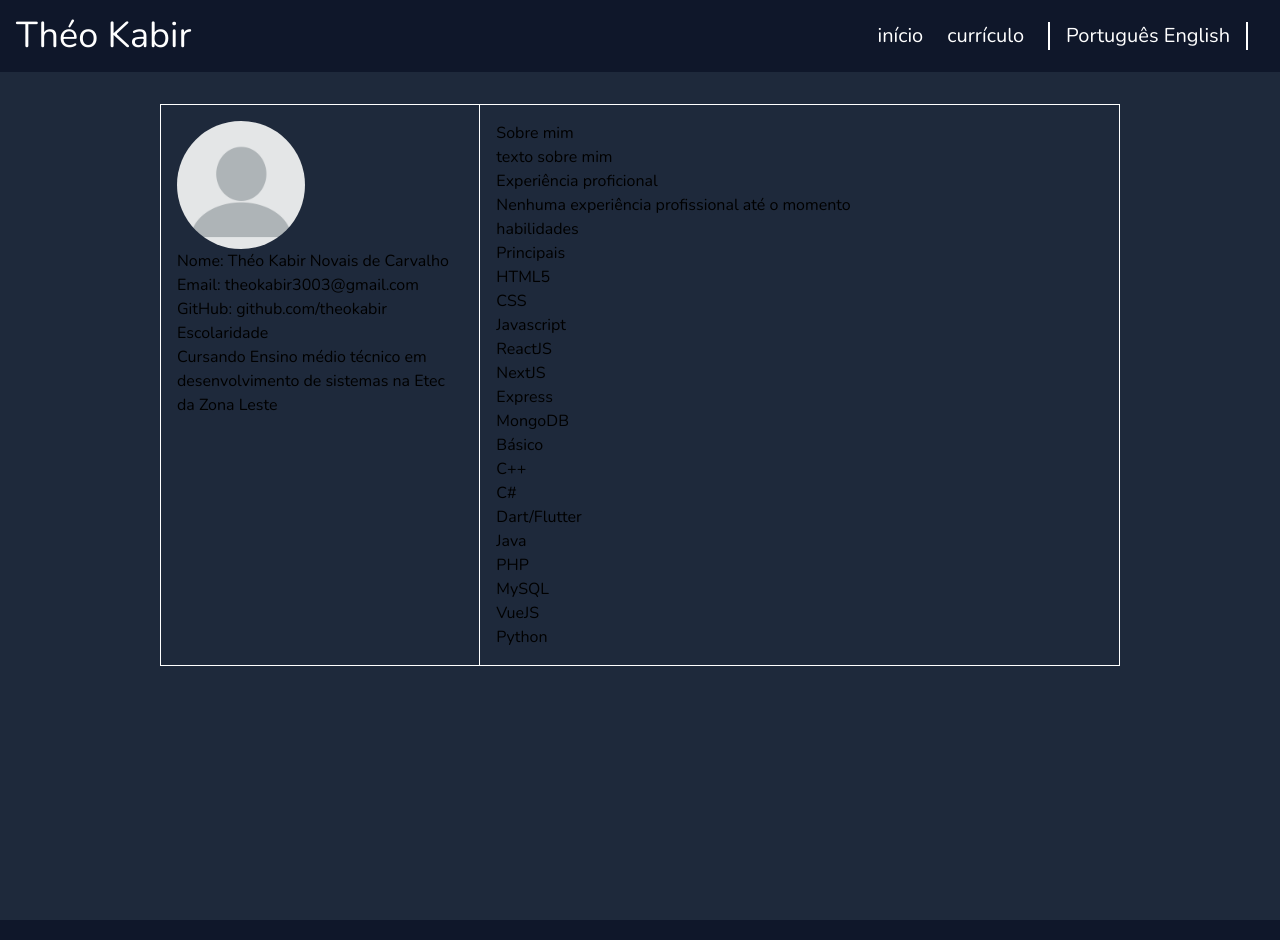
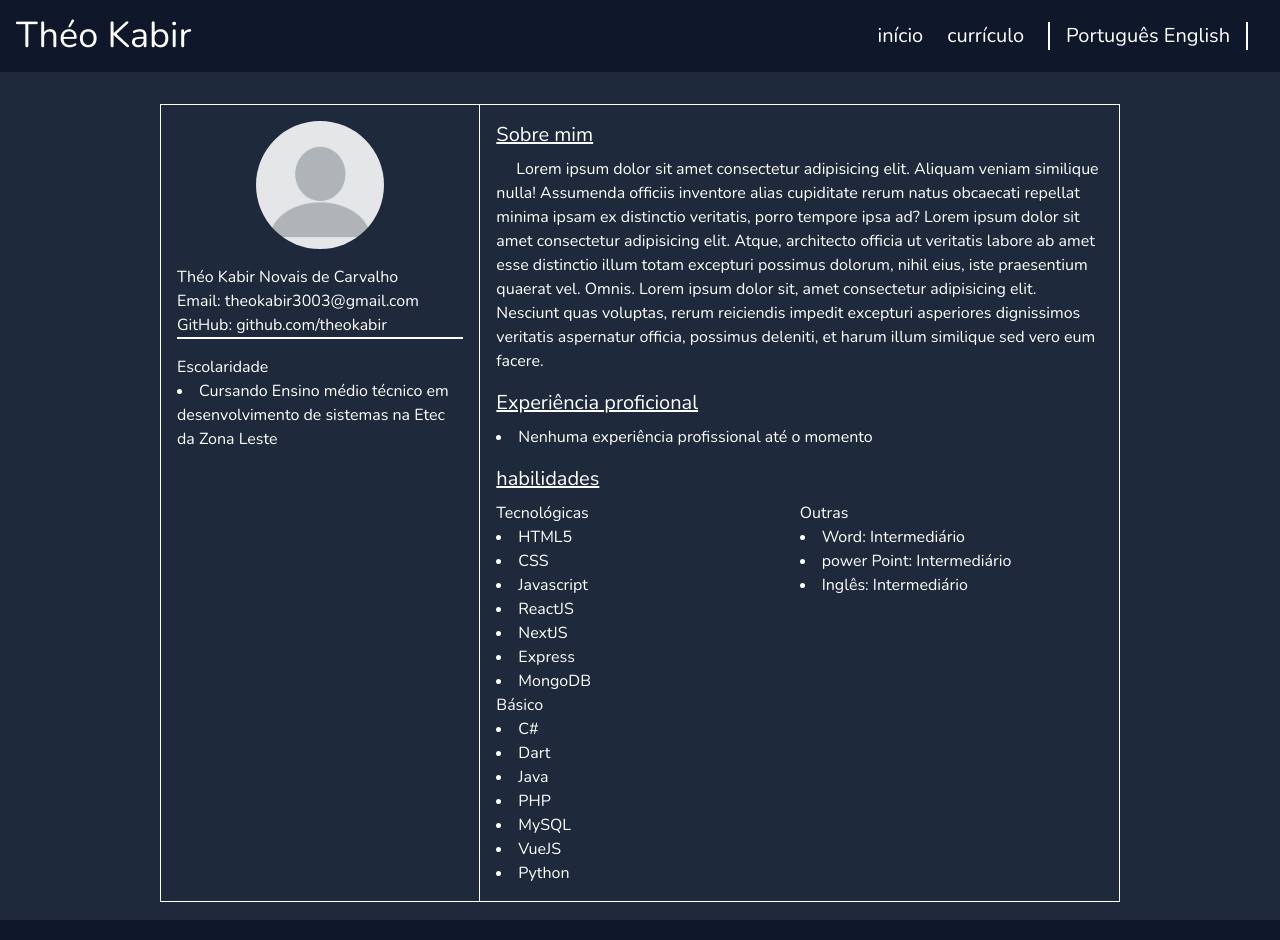
Before and after one commit to theokabir/Portifolio, a React (Create React App) app: page /resume in a window 1280 px wide. Shown: the top 940 px of the page. Built offline with nearby package versions, Linux system fonts and the light colour scheme.

Commit message:
inicio da estilização da página de currículo

```diff
--- a/src/App.js
+++ b/src/App.js
@@ -43,7 +43,7 @@ function App() {
           </Switch>
         </AnimatePresence>
       </div>
-      <Footer />
+      <Footer language={language} />
     </Router>
   );
 }
--- a/src/components/Footer.js
+++ b/src/components/Footer.js
@@ -1,9 +1,9 @@
-export default function Footer(){
+export default function Footer({ language }){
   return (
     <footer className="text-center text-white p-4 bg-blueGray-900 mt-4">
-      <p>Por: Theo Kabir Novais de Carvalho</p>
+      <p>{language.footer.by}: Theo Kabir Novais de Carvalho</p>
       <p>
-        Contato: <a href="mailto:theokabir3003@gmail.com" className="
+        {language.footer.contact}: <a href="mailto:theokabir3003@gmail.com" className="
         text-blue-500 hover:underline
         ">
           theokabir3003@gmail.com
--- a/src/components/resume/Body.js
+++ b/src/components/resume/Body.js
@@ -1,20 +1,22 @@
 export default function Body({ language }){
   return(
-    <div className="md:col-span-2 md:p-4">
+    <div className="md:col-span-2 p-4">
       <div>
-        <h4>Sobre mim</h4>
-        <p>texto sobre mim</p>
+        <h4 className="text-xl underline mb-2">Sobre mim</h4>
+        <p style={{textIndent: 20}} >Lorem ipsum dolor sit amet consectetur adipisicing elit. Aliquam veniam similique nulla! Assumenda officiis inventore alias cupiditate rerum natus obcaecati repellat minima ipsam ex distinctio veritatis, porro tempore ipsa ad? Lorem ipsum dolor sit amet consectetur adipisicing elit. Atque, architecto officia ut veritatis labore ab amet esse distinctio illum totam excepturi possimus dolorum, nihil eius, iste praesentium quaerat vel. Omnis. Lorem ipsum dolor sit, amet consectetur adipisicing elit. Nesciunt quas voluptas, rerum reiciendis impedit excepturi asperiores dignissimos veritatis aspernatur officia, possimus deleniti, et harum illum similique sed vero eum facere.</p>
       </div>
       <div>
-        <h4>Experiência proficional</h4>
-        <ul>
+        <h4 className="text-xl underline mt-4 mb-2">Experiência proficional</h4>
+        <ul className="list-disc list-inside">
           <li>Nenhuma experiência profissional até o momento</li>
         </ul>
       </div>
       <div>
-        <h4>habilidades</h4>
-        <h5>Principais</h5>
-        <ul>
+        <h4 className="text-xl underline mt-4 mb-2">habilidades</h4>
+        <div className="md:grid grid-cols-2 justify-between">
+          <div>
+            <h5>Tecnológicas</h5>
+            <ul className="list-disc list-inside">
               <li>HTML5</li>
               <li>CSS</li>
               <li>Javascript</li>
@@ -24,10 +26,9 @@ export default function Body({ language }){
               <li>MongoDB</li>
             </ul>
             <h5>Básico</h5>
-        <ul>
-          <li>C++</li>
+            <ul className="list-disc list-inside">
               <li>C#</li>
-          <li>Dart/Flutter</li>
+              <li>Dart</li>
               <li>Java</li>
               <li>PHP</li>
               <li>MySQL</li>
@@ -35,6 +36,16 @@ export default function Body({ language }){
               <li>Python</li>
             </ul>
           </div>
+          <div>
+            <h5>Outras</h5>
+            <ul className="list-disc list-inside">
+              <li>Word: Intermediário</li>
+              <li>power Point: Intermediário</li>
+              <li>Inglês: Intermediário</li>
+            </ul>
+          </div>
+        </div>
+      </div>
     </div>
   )
 }
--- a/src/components/resume/Profile.js
+++ b/src/components/resume/Profile.js
@@ -3,20 +3,19 @@ import profilePic from '../../assets/profile.png'
 export default function Profile({ language }){
   return (
     <div className="md:col-span-1 md:border-r p-4 border-white">
-      {/* imagen */}
-      <div className="w-32 h-32 rounded-full overflow-hidden">
+      <div className="w-32 h-32 rounded-full overflow-hidden m-auto">
         <img src={profilePic} alt="Minha imagen" className="object-cover" />
       </div>
-      {/* contatos e informações */}
-      <div>
-        <p>Nome: Théo Kabir Novais de Carvalho</p>
+      <div className="my-4 border-b-2 border-white">
+        <p>Théo Kabir Novais de Carvalho</p>
         <p>Email: <a href="mailto:theokabir3003@gmail.com">theokabir3003@gmail.com</a></p>
         <p>GitHub: <a target="_blank" href="https://github.com/theokabir">github.com/theokabir</a></p>
       </div>
-      {/* escolaridade */}
       <div>
         <h4>Escolaridade</h4>
-        <p>Cursando Ensino médio técnico em desenvolvimento de sistemas na Etec da Zona Leste</p>
+        <ul className="list-disc list-inside">
+          <li>Cursando Ensino médio técnico em desenvolvimento de sistemas na Etec da Zona Leste</li>
+        </ul>
       </div>
     </div>
   )
--- a/src/lang/lang.js
+++ b/src/lang/lang.js
@@ -43,7 +43,11 @@ export const lang = {
         <br />
         você será redirecionado para a página inicial em estantes
       </p>
-    )
+    ),
+    footer: {
+      by: "por",
+      contact: "contato"
+    }
   },
 
   enUS: {
@@ -89,7 +93,11 @@ export const lang = {
         <br />
         You will be redirected to the home page on shelves
       </p>
-    )
+    ),
+    footer: {
+      by: "by",
+      contact: "contact"
+    }
   },
 
 }
--- a/src/pages/resume.js
+++ b/src/pages/resume.js
@@ -4,8 +4,8 @@ import Body from "../components/resume/Body";
 const Resume = ({ language }) => {
   return (
     <div className="
-    border border-white w-full md:w-9/12 mx-auto my-8
-    md:grid md:grid-cols-3 grid-cols-1
+    border border-white w-full lg:w-9/12 mx-auto my-8
+    md:grid md:grid-cols-3 grid-cols-1 font-page text-white
     ">
       <Profile language={language} />
       <Body language={language} />
```
Lines whose indentation alone changed are shown as unchanged.
